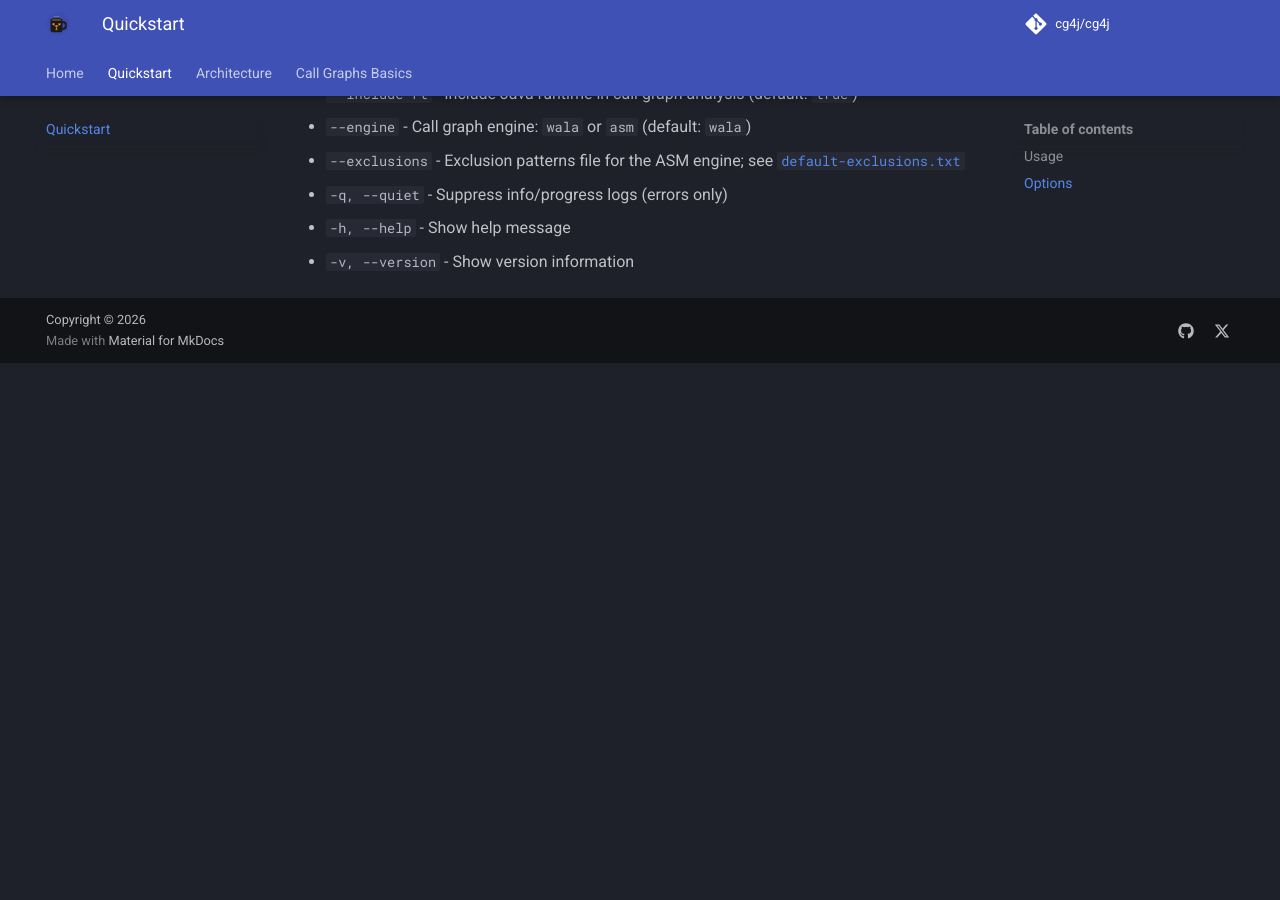
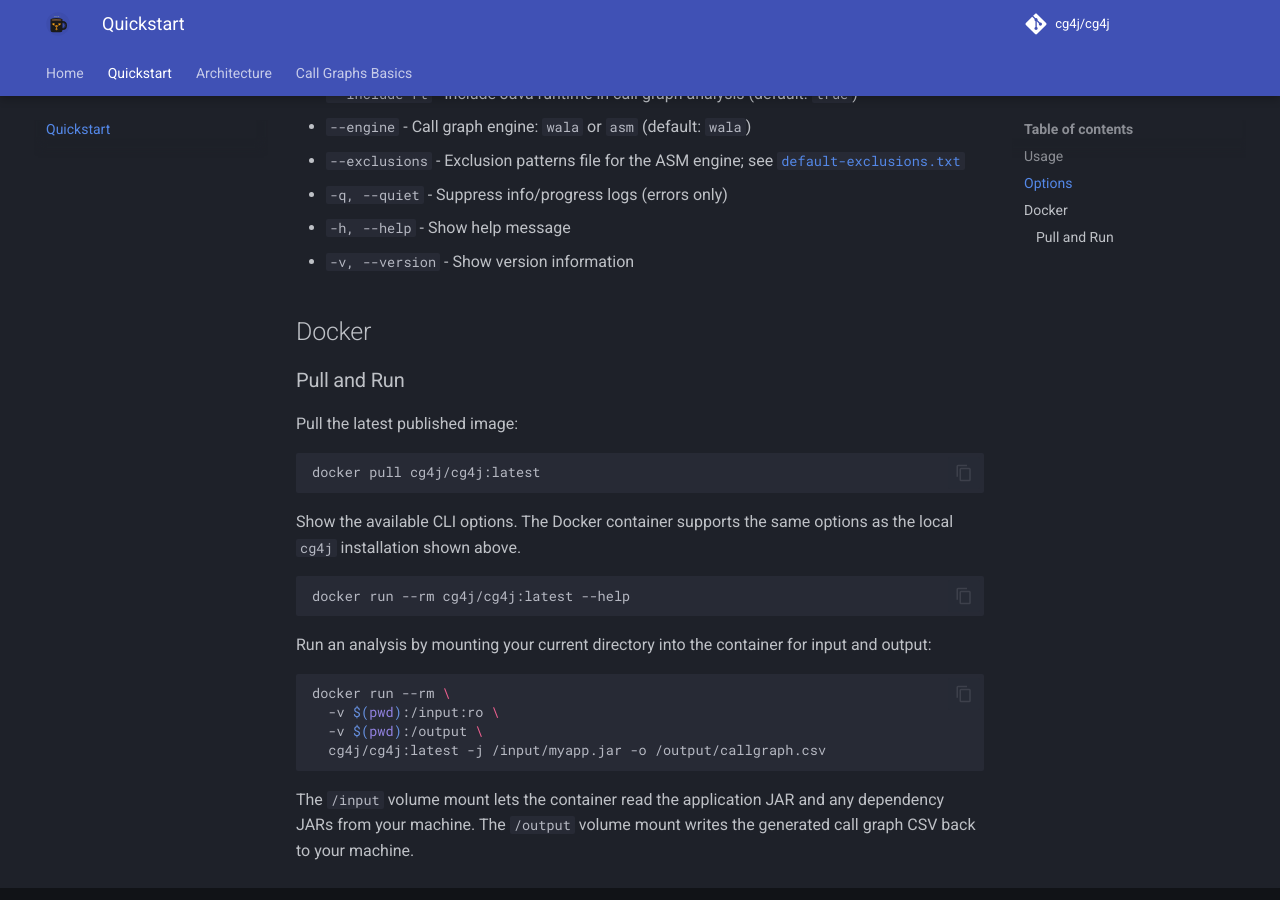
Before and after one commit to cg4j/cg4j, an MkDocs documentation site: the page built from docs/quickstart.md, in a window 1280 px wide and 900 px high, scrolled down 948 px. Built offline with MkDocs 1.6.1 and Material for MkDocs 9.7.7, drawn with Linux system fonts in a browser that asks for light colours; comment, search, counter and statistics services are not loaded; before the commit the page ends 1311 px from its top, so only the background shows below that.

Commit message:
Improve Docker image packaging and usage docs (#48)

````diff
--- a/docs/quickstart.md
+++ b/docs/quickstart.md
@@ -43,3 +43,33 @@
 - `-q, --quiet` - Suppress info/progress logs (errors only)
 - `-h, --help` - Show help message
 - `-v, --version` - Show version information
+
+## Docker
+
+### Pull and Run
+
+Pull the latest published image:
+
+```bash
+docker pull cg4j/cg4j:latest
+```
+
+Show the available CLI options. The Docker container supports the same options as the local
+`cg4j` installation shown above.
+
+```bash
+docker run --rm cg4j/cg4j:latest --help
+```
+
+Run an analysis by mounting your current directory into the container for input and output:
+
+```bash
+docker run --rm \
+  -v $(pwd):/input:ro \
+  -v $(pwd):/output \
+  cg4j/cg4j:latest -j /input/myapp.jar -o /output/callgraph.csv
+```
+
+The `/input` volume mount lets the container read the application JAR and any dependency JARs
+from your machine. The `/output` volume mount writes the generated call graph CSV back to your
+machine.
````
Also changed, not shown: README.md (+20 -22 lines), docker-compose.yml (deleted, +0 -11 lines), 4 other files.
